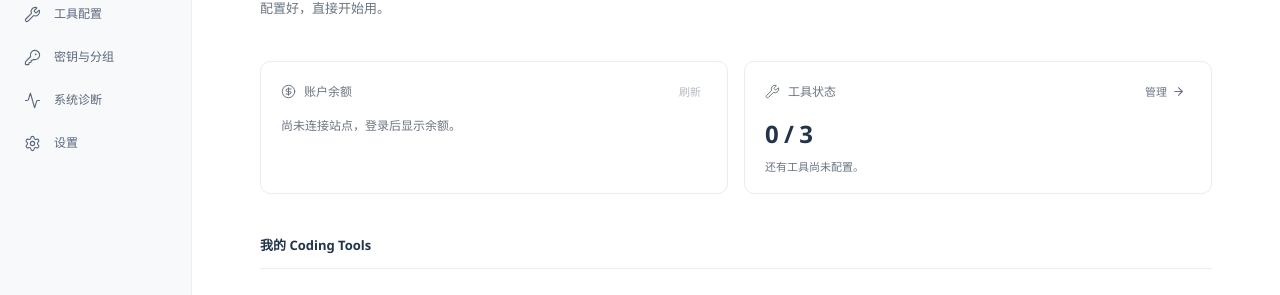
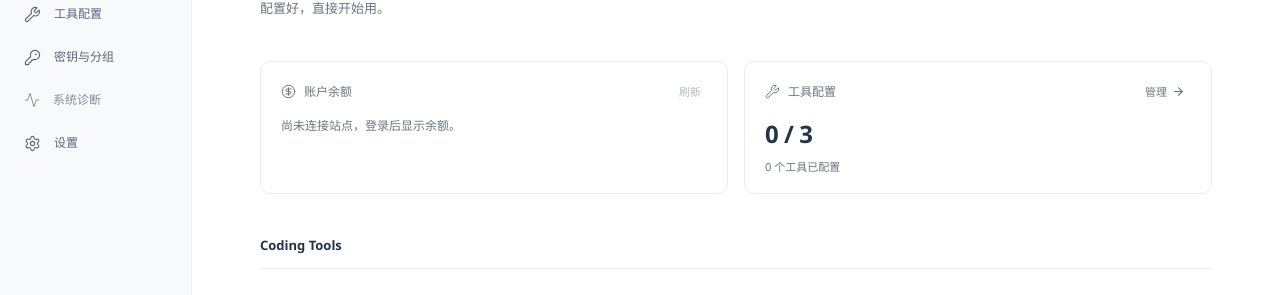
Before and after one commit to MY-Final/kuncode-setup, a React (Vite) app: page / in a window 1280 px wide. Shown: the part 124-419 px from the top of the page. Built offline with nearby package versions, Linux system fonts and the light colour scheme.

Commit message:
feat(ui): 首页信息层级与工具状态统一
- 工具状态改为「工具配置」，副标题显示 N 个工具已配置
- 区块标题简化为 Coding Tools
- 三个工具状态与操作统一为 尚未配置/已配置 两态
- 弱化系统诊断导航项视觉权重

```diff
--- a/src/components/dashboard.tsx
+++ b/src/components/dashboard.tsx
@@ -147,7 +147,7 @@ export function Dashboard() {
       <article className="dashboard-card">
         <div className="dashboard-card-head">
           <Wrench aria-hidden="true" />
-          <span>工具状态</span>
+          <span>工具配置</span>
           <Button variant="ghost" size="sm" onClick={() => navigate("/models")}>
             管理
             <ArrowRight aria-hidden="true" />
@@ -156,11 +156,7 @@ export function Dashboard() {
         <strong className="dashboard-value">
           {configured} / {agents.length}
         </strong>
-        <span className="dashboard-sub">
-          {configured === agents.length && agents.length > 0
-            ? "全部工具已配置，可直接启动。"
-            : "还有工具尚未配置。"}
-        </span>
+        <span className="dashboard-sub">{configured} 个工具已配置</span>
       </article>
     </section>
   );
--- a/src/components/layout/sidebar.tsx
+++ b/src/components/layout/sidebar.tsx
@@ -14,7 +14,7 @@ const nav = [
   { to: "/", label: "首页", icon: House },
   { to: "/models", label: "工具配置", icon: Wrench },
   { to: "/keys", label: "密钥与分组", icon: KeyRound },
-  { to: "/diagnose", label: "系统诊断", icon: Activity },
+  { to: "/diagnose", label: "系统诊断", icon: Activity, subtle: true },
   { to: "/settings", label: "设置", icon: Settings },
 ];
 export function Brand() {
@@ -48,6 +48,7 @@ export function Sidebar() {
             className={({ isActive }) =>
               cn(
                 "nav-item",
+                "subtle" in item && item.subtle && "nav-item-subtle",
                 (isActive ||
                   (item.to === "/models" && pathname.startsWith("/setup/"))) &&
                   "active",
--- a/src/components/tool-list.tsx
+++ b/src/components/tool-list.tsx
@@ -109,17 +109,11 @@ export function ToolList({ management = false }: { management?: boolean }) {
                       <span className="state-separator">·</span>
                     </>
                   )}
-                  {failed
-                    ? "配置异常"
-                    : ready
-                      ? config.demo
-                        ? "演示已配置"
-                        : "已配置"
-                      : "尚未配置"}
+                  {failed ? "配置异常" : ready ? "已配置" : "尚未配置"}
                 </span>
               </div>
               <div className="tool-actions">
-                {ready && !config.demo && (
+                {ready && (
                   <Button
                     variant="ghost"
                     size="sm"
@@ -137,7 +131,7 @@ export function ToolList({ management = false }: { management?: boolean }) {
                     重新配置
                   </Button>
                 )}
-                {ready && !config.demo && (
+                {ready && (
                   <Button
                     variant="ghost"
                     size="sm"
@@ -146,7 +140,7 @@ export function ToolList({ management = false }: { management?: boolean }) {
                     换绑密钥
                   </Button>
                 )}
-                {management && ready && !config.demo && (
+                {management && ready && (
                   <Button
                     variant="ghost"
                     size="sm"
--- a/src/index.css
+++ b/src/index.css
@@ -272,6 +272,17 @@
 .nav-item.active > svg {
   stroke-width: 1.9;
 }
+.nav-item-subtle {
+  color: color-mix(in oklab, var(--sidebar-foreground) 74%, transparent);
+}
+.nav-item-subtle > svg {
+  width: 16px;
+  height: 16px;
+  stroke-width: 1.45;
+}
+.nav-item-subtle.active {
+  color: var(--sidebar-accent-foreground);
+}
 .sidebar-footer {
   margin-top: auto;
   padding-bottom: 20px;
--- a/src/pages/home.tsx
+++ b/src/pages/home.tsx
@@ -9,7 +9,7 @@ export default function HomePage() {
       </header>
       <Dashboard />
       <section className="home-tools" aria-labelledby="tools-heading">
-        <h2 id="tools-heading">我的 Coding Tools</h2>
+        <h2 id="tools-heading">Coding Tools</h2>
         <ToolList />
       </section>
     </div>
```
Also changed, not shown: 1 other file (tests, documents, lock files or other folders).
